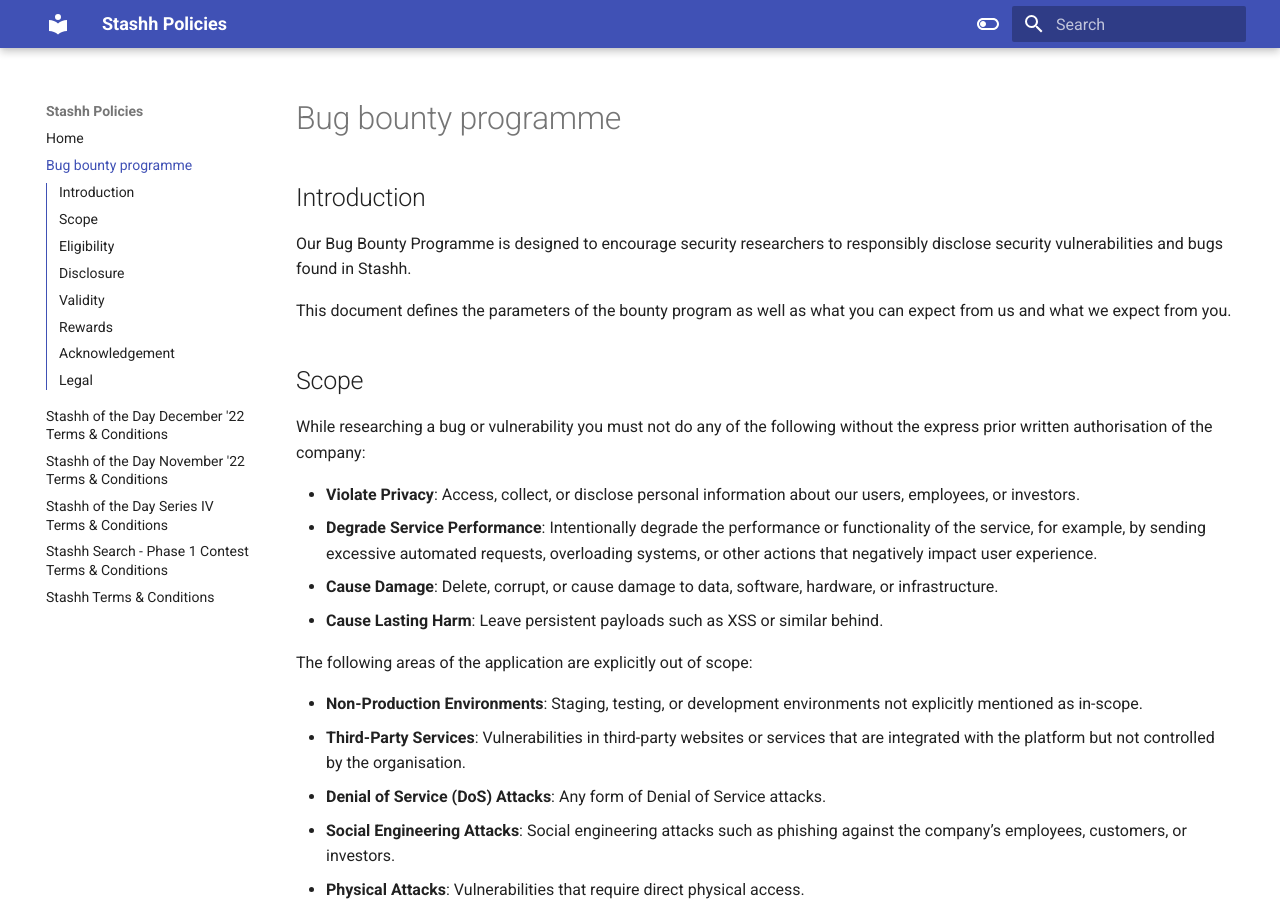
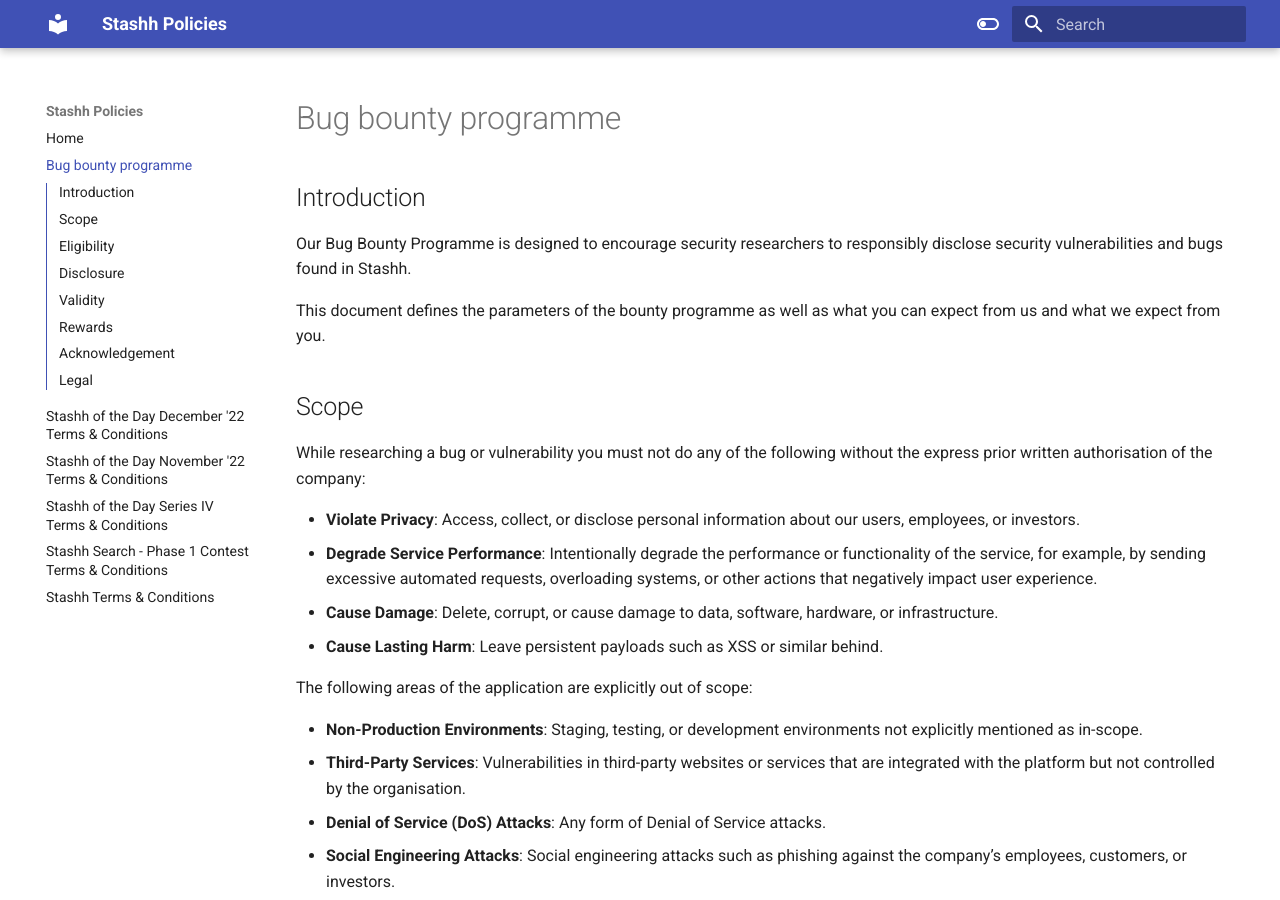
Before and after one commit to stashh-labs/stashh-policies, an MkDocs documentation site: the page built from docs/bug-bounty-programme.md, in a window 1280 px wide and 900 px high. Built offline with MkDocs 1.6.1 and Material for MkDocs 9.7.7, drawn with Linux system fonts in a browser that asks for light colours; some of the changed text lies outside the part shown.

Commit message:
Update bug-bounty-programme.md
Tweaks

```diff
--- a/docs/bug-bounty-programme.md
+++ b/docs/bug-bounty-programme.md
@@ -1,7 +1,7 @@
 ## Introduction
 Our Bug Bounty Programme is designed to encourage security researchers to responsibly disclose security vulnerabilities and bugs found in Stashh.
 
-This document defines the parameters of the bounty program as well as what you can expect from us and what we expect from you.
+This document defines the parameters of the bounty programme as well as what you can expect from us and what we expect from you.
 
 ## Scope
 While researching a bug or vulnerability you must not do any of the following without the express prior written authorisation of the company:
@@ -55,11 +55,11 @@ To qualify for a reward, you must be the first to report the bug or vulnerabilit
 The following guidelines are applied by the company when determining a reward:
 
 | Severity + Impact | Bug            | Vulnerability   |
-|------------------|----------------|-----------------|
-| Low              | -              | -               |
-| Medium           | -              | Up to $500      |
-| High             | Up to $50      | Up to $1,000    |
-| Critical         | Up to $100     | Up to $2,000    |
+|-------------------|----------------|-----------------|
+| Low               | -              | -               |
+| Medium            | -              | Up to $500      |
+| High              | Up to $50      | Up to $1,000    |
+| Critical          | Up to $100     | Up to $2,000    |
 
 Rewards are paid in either US Dollars via bank transfer or USDC on Ethereum.
 
@@ -69,7 +69,7 @@ No financial reward will be paid for submissions that are:
 - Not reproducible.
 - Already known to the company.
 - Publicly disclosed without our consent.
-- Made in bad faith
+- Made in bad faith.
 
 Low severity vulnerabilities that are properly disclosed and valid may be eligible for non-monetary rewards, awarded at the sole discretion of the company.
 
```
